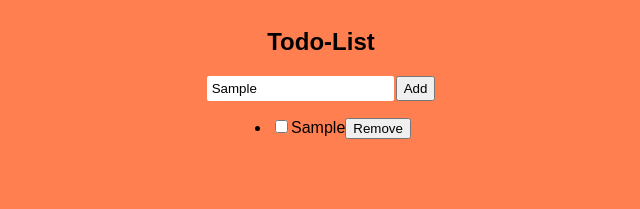
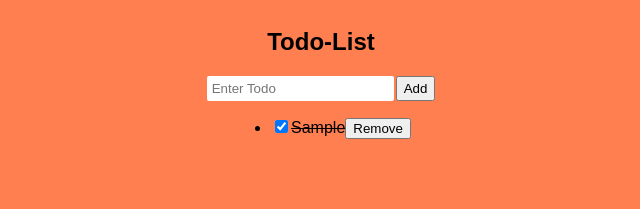
Before and after one commit to abhishekkushwahaa/Machine-Coding-Interview, a React (Vite) app in the folder react/todo-list/: page / in a window 1280 px wide. Both pictures are taken after typing "Sample" into the empty fields and a click on the button "Add". Shown: the top 209 px of the page, without its empty margins (319-959 px from the left). Built offline with nearby package versions, Linux system fonts and the light colour scheme.

Commit message:
todo-list

```diff
--- a/react/todo-list/src/App.jsx
+++ b/react/todo-list/src/App.jsx
@@ -8,9 +8,10 @@ function App() {
     const item = {
       id: 0,
       text: input,
-      completed: false
+      completed: true
     }
     setTodoList(prev => [...prev, item])
+    setInput("")
   }
 
   return (
@@ -26,8 +27,8 @@ function App() {
       <div className="todo-container">
         <ul>
           {todoList.map(t => <li key={t.id}>
-            <input type="checkbox" />
-            <span>{t.text}</span>
+            <input type="checkbox" checked={t.completed} />
+            <span className="strikeThrough">{t.text}</span>
             <button>Remove</button>
           </li>)}
         </ul>
--- a/react/todo-list/src/index.css
+++ b/react/todo-list/src/index.css
@@ -23,3 +23,7 @@ body {
 .todo-input:focus {
     outline: none;
 }
+
+.strikeThrough {
+    text-decoration: line-through;
+}
```
